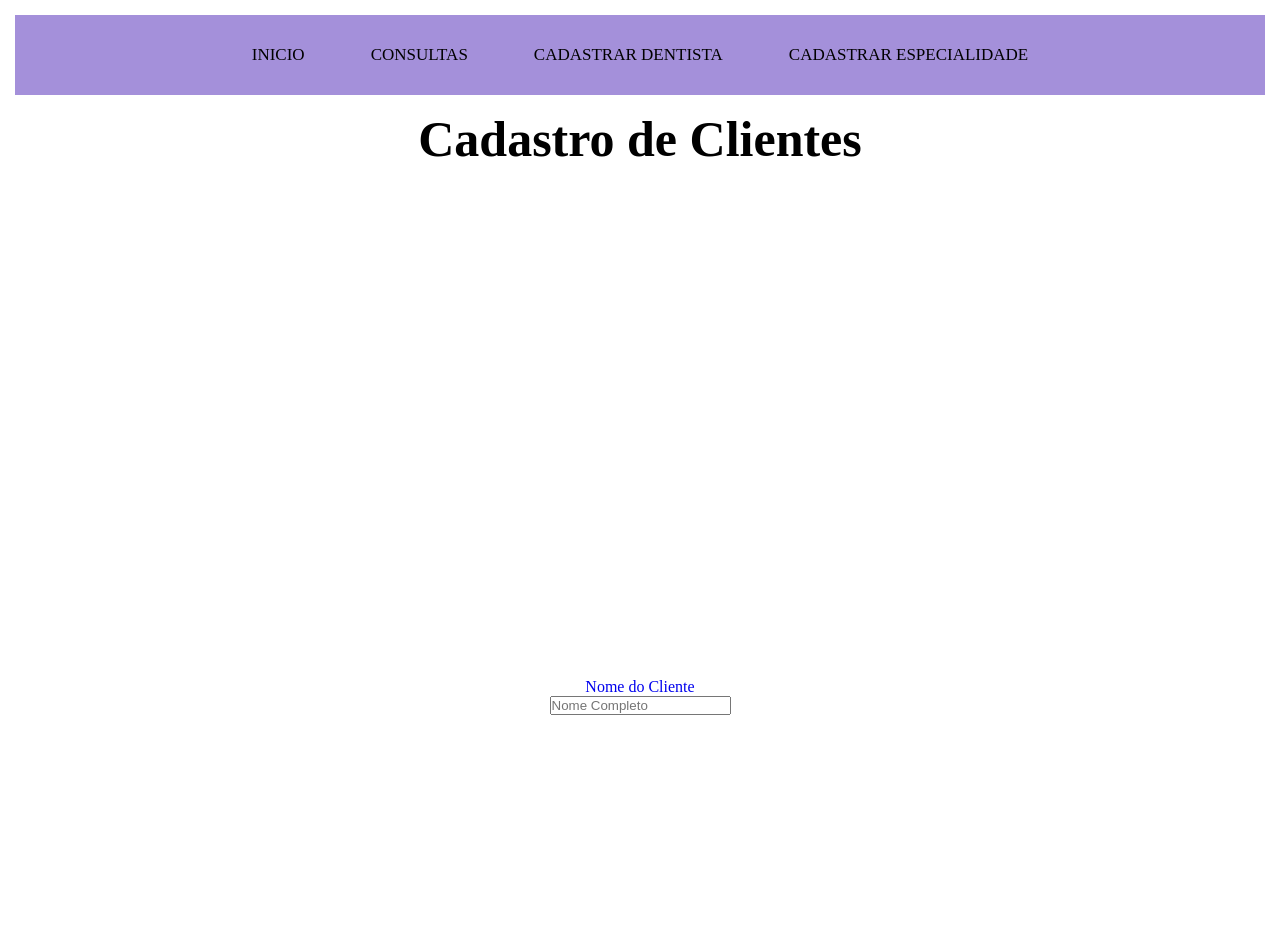
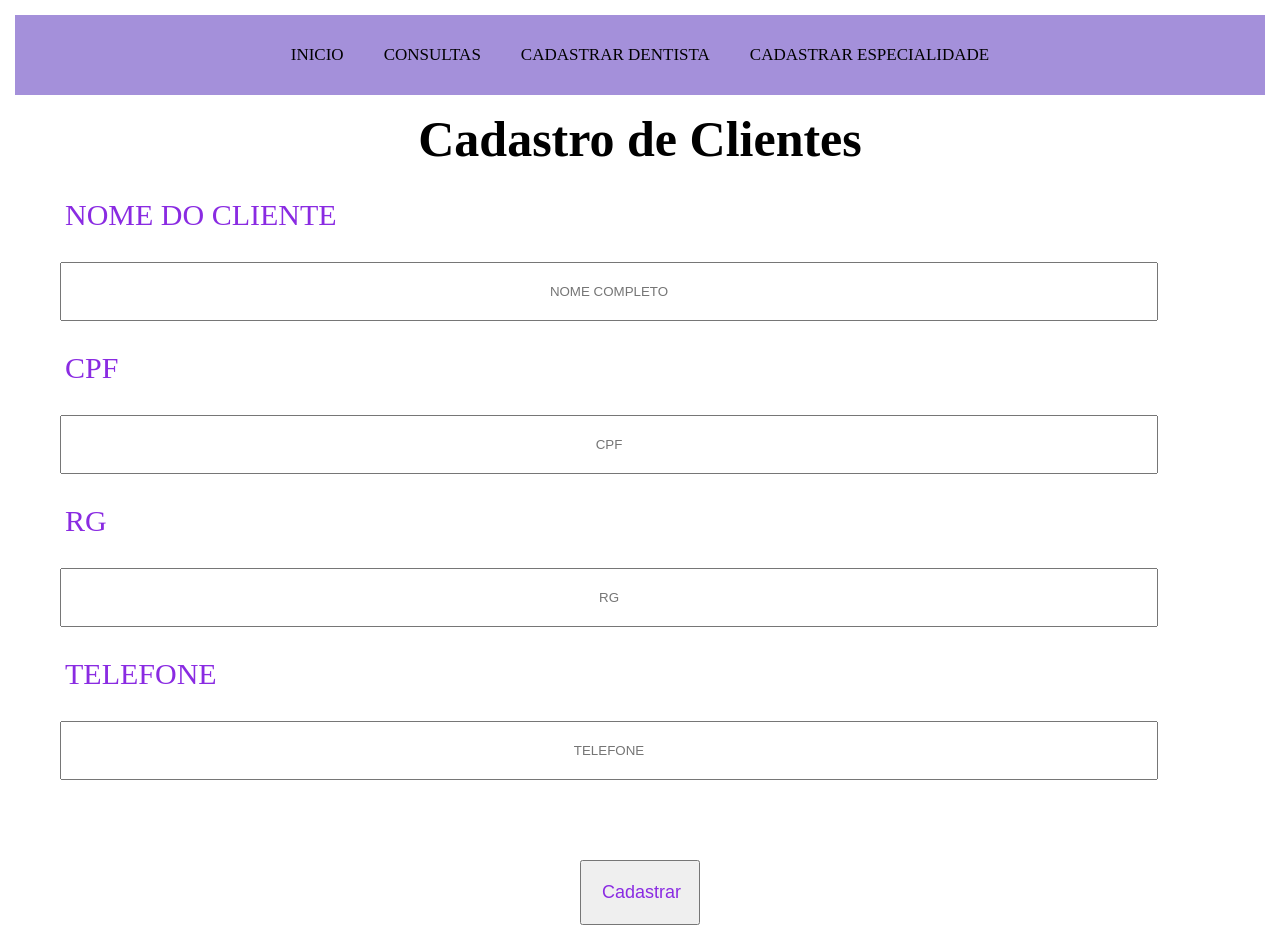
Before and after one commit to Vitor-ext/Projeto-Front-End, a website: page src/screens/cadastrar_cliente.html in a window 1280 px wide. Shown: the top 952 px of the page. Drawn offline with Linux system fonts and the light colour scheme; files whose address does not match are found by name.

Commit message:
"Front-End"
"Front-End"

```diff
--- a/css/forms.css
+++ b/css/forms.css
@@ -1,4 +1,31 @@
+
 .form-group{
-    padding: 500px;
+    padding: 20px;
+    text-align: left;
+
 
 }
+
+input{
+    width: 90%;
+    padding: 20px;
+    display: flow-root;
+    text-align: center;
+    margin: 30px;
+
+}
+
+label{
+    padding: 35px;
+    text-align: left;
+    font-size: 30px;
+    color: blueviolet;
+}
+
+.button{
+    width: 120px;
+    color: blueviolet;
+    padding: 20px;
+    margin: 30px;
+    font-size: large;
+}
--- a/src/screens/cadastrar_cliente.html
+++ b/src/screens/cadastrar_cliente.html
@@ -18,25 +18,30 @@
     <nav>
       <!-- <label class="logo">"SORRIYES"</label> -->
       <ul class="">
-        <li><a href="../../index.html">Inicio</li>
-        <li><a href="./src/screens/Cadastrar_consultas.html">Consultas</li>
-        <li><a href="./src/screens/cadastrar_dentista.html">Cadastrar Dentista</li>
-        <!--<li><a href="./src/screens/cadastrar_cliente.html">Cadastrar Cliente</li>-->
-        <li><a href="./src/screens/cadastrar_especialidade.html">Cadastrar Especialidade</li>
+        <li><a href="../../index.html">Inicio</a></li>
+        <li><a href="./src/screens/Cadastrar_consultas.html">Consultas</a></li>
+        <li><a href="./src/screens/cadastrar_dentista.html">Cadastrar Dentista</a></li>
+        <li><a href="./src/screens/cadastrar_especialidade.html">Cadastrar Especialidade</a></li>
       </ul>
     </nav>
-
   </div>
 
-  <h1>Cadastro de Clientes</h1>
+    <h1>Cadastro de Clientes</h1>
 
-  <form>
-    <div class="form-group">
-      <label>Nome do Cliente</label>
-      <input type="inputs" class="form-control" id="exampleInputEmail1" aria-describedby="emailHelp" placeholder="Nome Completo">
-    </div>
+    <form>
+      <div class="form-group">
+        <label>NOME DO CLIENTE</label>
+        <input type="text"  id="Nome_Cliente" placeholder="NOME COMPLETO">
+        <label>CPF</label>
+        <input type="text" id="CPF_Cliente" placeholder="CPF">
+        <label>RG</label>
+        <input type="text" id="RG_Cliente"  placeholder="RG">
+        <label>TELEFONE</label>
+        <input type="text" id="Telefone_Cliente" placeholder="TELEFONE">
+      </div>
+    </form>
 
-
+    <button id="" class="button">Cadastrar</button>
 
   <script src="./js/script.js"></script>
 
```
Also changed, not shown: index.html (+8 -10 lines), 1 other file.
